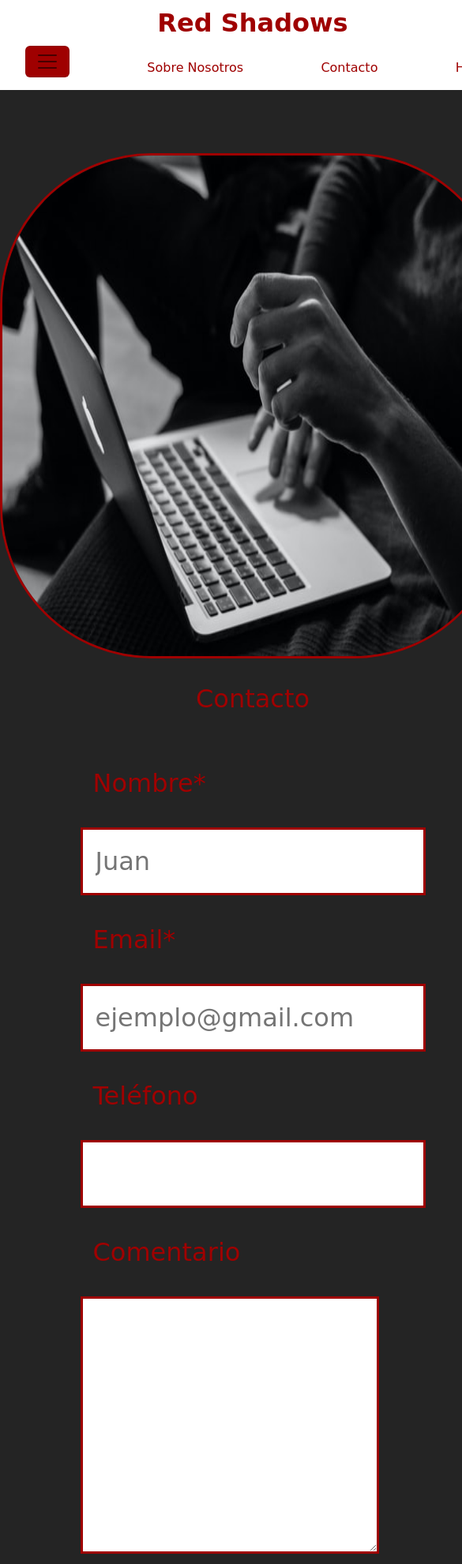
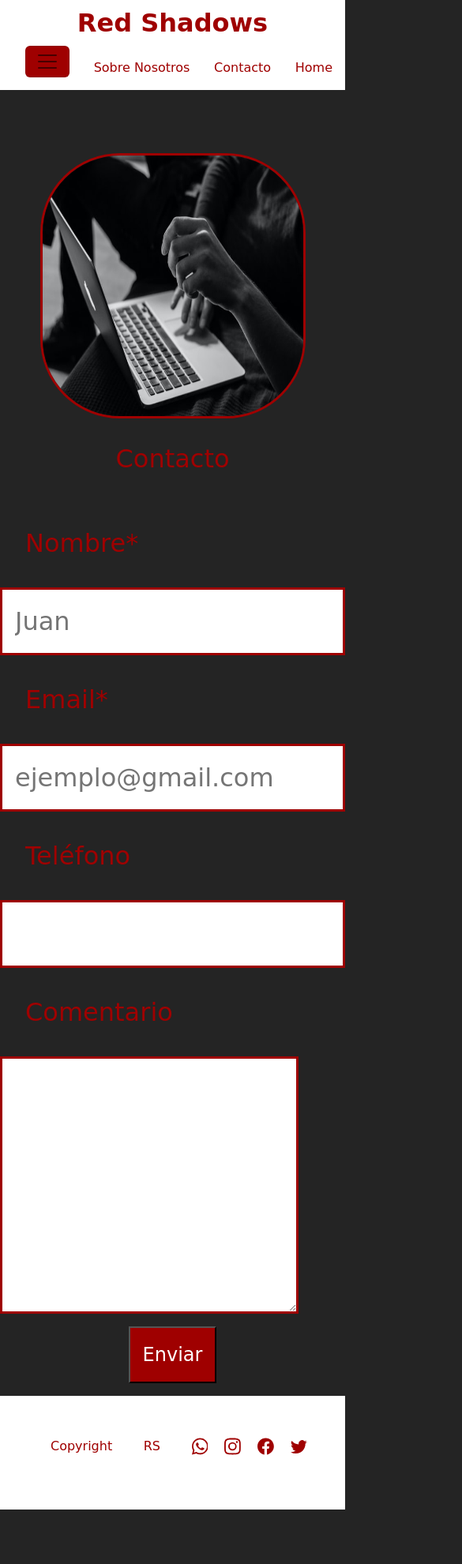
Before and after one commit to GGuede/Entrega-Final-Javascript, a website: page Contacto.html in a window 390 px wide. Shown: the top 1981 px of the page at 79% size, 585 px wide, since content can reach past the window. After the commit the page ends 1912 px from the top, so only its background shows below. Drawn offline with nearby package versions, Linux system fonts and the light colour scheme; a web font is replaced by a local one.

Commit message:
modificaciones de media querrys 8

```diff
--- a/scss/_main.scss
+++ b/scss/_main.scss
@@ -18,8 +18,6 @@ $colorFondo:#242424;
         }
     .seccionOfertas{
         text-align: center;
-
-
         margin-bottom: 5rem;
         padding: 1rem;
         .divOfertas{
--- a/scss/estilo.scss
+++ b/scss/estilo.scss
@@ -94,6 +94,15 @@ p{
         "header"
         "main"
         "footer";
+
+        main{
+            .banner{
+                width: 23rem;
+            }
+        }
+        .footer .listaFooter svg {
+            width: 1.3rem;
+        }
     }
 }
 
@@ -120,18 +129,28 @@ p{
         main{
             form{
                 .nombreContacto{
-                font-size: 2rem;
+                    font-size: 1.8rem;
+                    margin: 0rem;
                 }
-
+                .cajas{
+                    margin: 0rem;
                 }
-        .aside{
-            .conAside{
-                .imagenContacto{
-                    width: 21rem;
-
+                .divEnviar{
+                    justify-content: center;
+                    margin-top: 1rem;
                 }
             }
         }
+        .aside{
+            .contAside{
+                .imagenContacto{
+                    width: 21rem;
+                    height: 21rem;
+                }
+            }
+        }
+        .footer .listaFooter svg {
+            width: 1.3rem;
         }
     }
 }
@@ -170,6 +189,9 @@ p{
         "aside"
         "main"
         "footer";
+        .footer .listaFooter svg {
+            width: 1.3rem;
+        }
     }
 }
 @media screen and(max-width:480px){
@@ -208,5 +230,6 @@ p{
         "aside"
         "description"
         "footer";
+
     }
 }
```
Also changed, not shown: css/estilo.css. Lines whose indentation alone changed are shown as unchanged.
